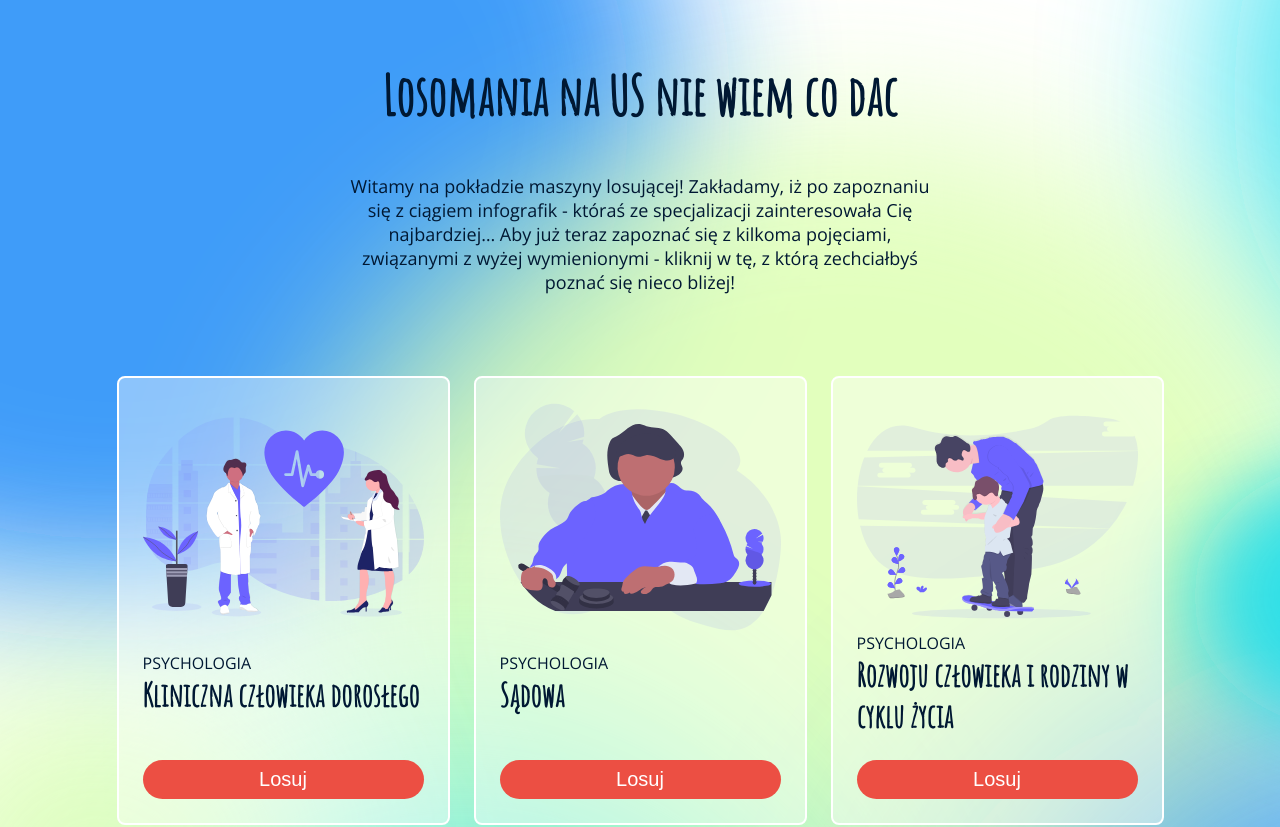
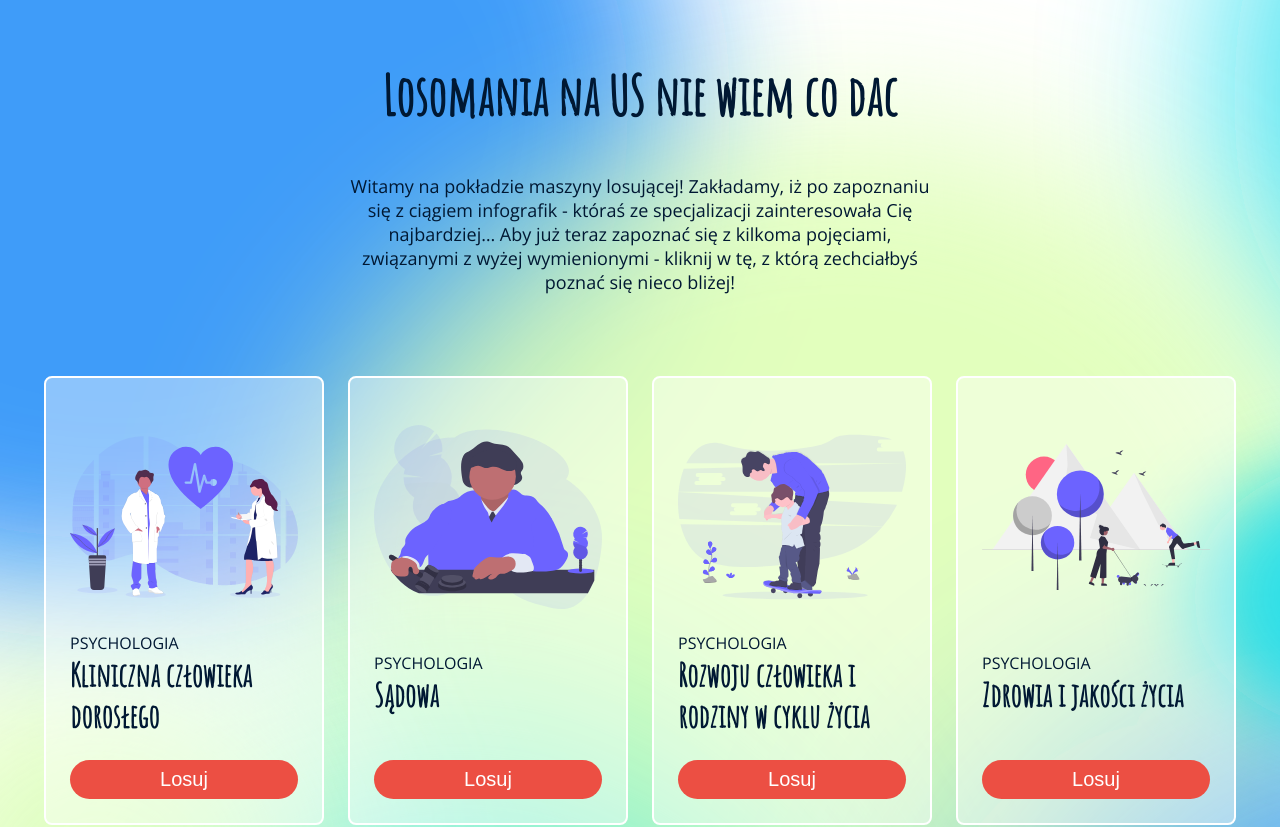
Before and after one commit to Harasz/us-quiz, a Next.js app: page / in a window 1280 px wide. Shown: the top 827 px of the page. Built offline with nearby package versions, Linux system fonts and the light colour scheme.

Commit message:
small card

```diff
--- a/components/Card.tsx
+++ b/components/Card.tsx
@@ -9,7 +9,7 @@ const Wrapper = styled.section`
   background-color: rgba(255, 255, 255, 0.4);
   margin: 0 12px;
   padding: 24px;
-  max-width: 333px;
+  max-width: 280px;
   margin-bottom: 24px;
   color: #001833;
 
```
